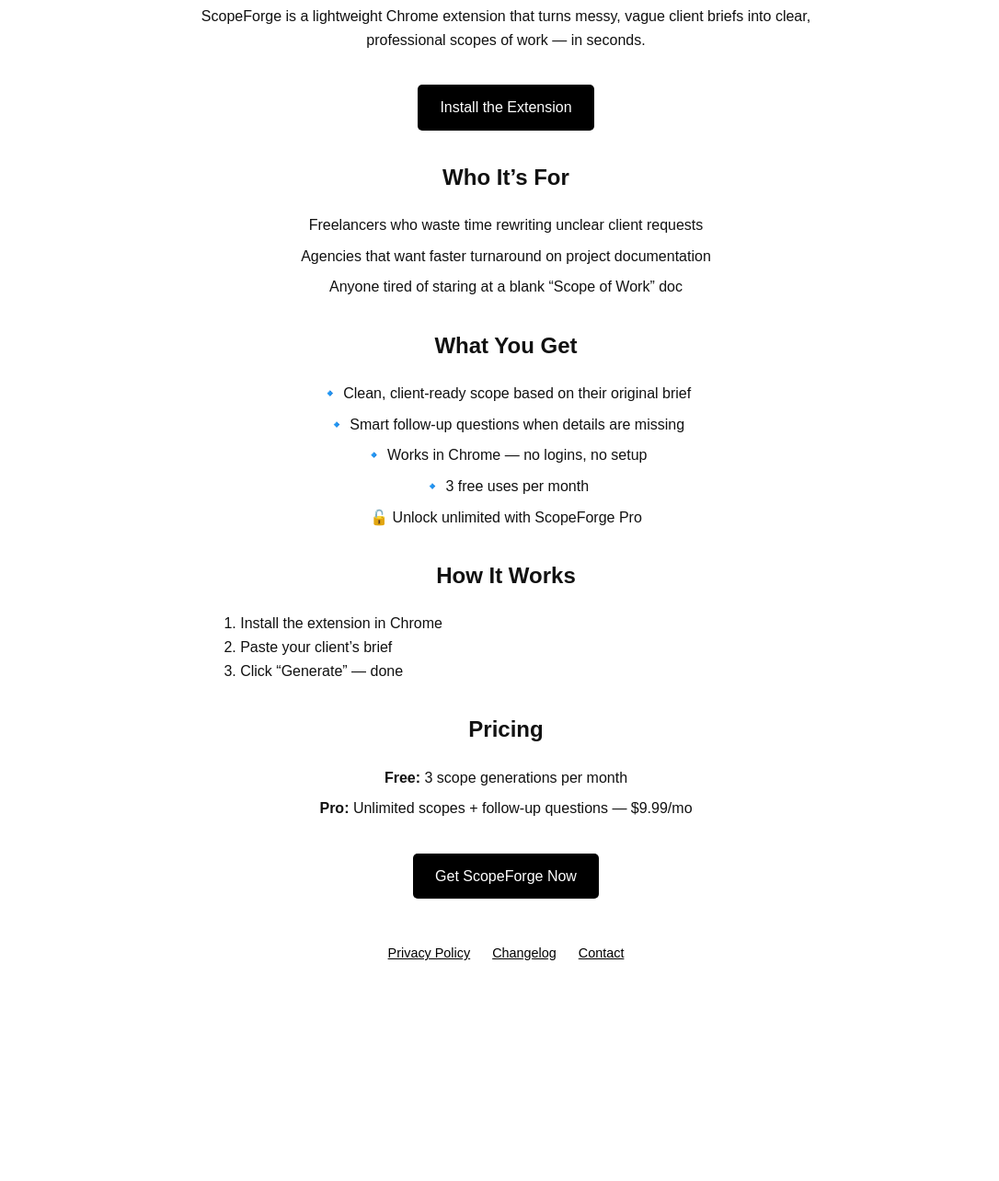
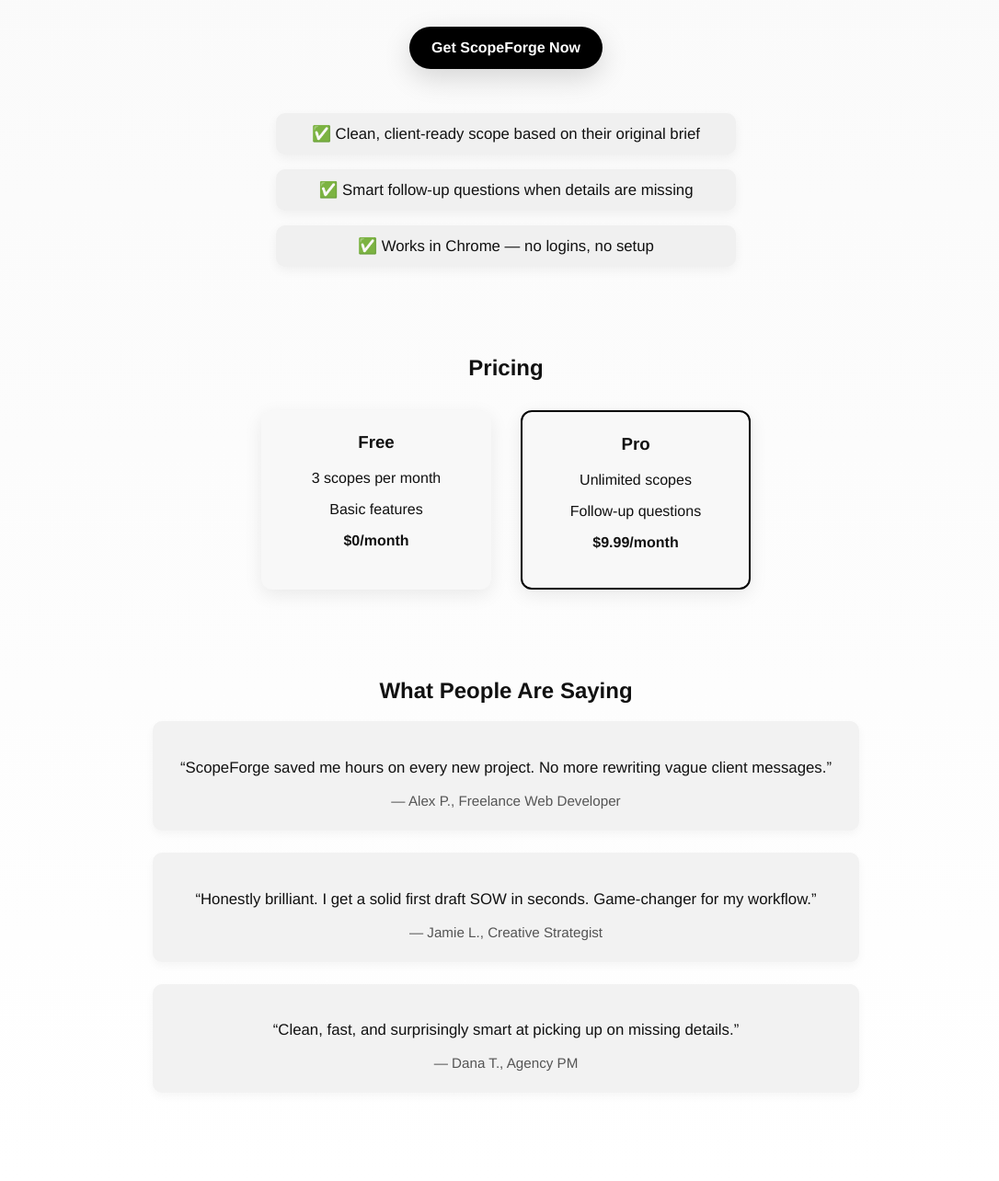
Before and after one commit to startum/ScopeForge-Pro, a plain HTML site: page index.html in a window 1280 px wide. Shown: the part 316-1600 px from the top of the page at 92% size, without its empty margins (90-1176 px from the left). Before the commit the page ends 1396 px from the top, so only its background shows below. Drawn offline with Linux system fonts and the light colour scheme.

Commit message:
Update index.html

```diff
--- a/index.html
+++ b/index.html
@@ -1,97 +1,223 @@
 <!DOCTYPE html>
 <html lang="en">
 <head>
-  <link rel="stylesheet" href="styles.css">
-  <meta charset="UTF-8">
-  <meta name="viewport" content="width=device-width, initial-scale=1.0">
+  <meta charset="UTF-8" />
+  <meta name="viewport" content="width=device-width, initial-scale=1.0"/>
   <title>ScopeForge Pro</title>
   <style>
+    * {
+      box-sizing: border-box;
+    }
+
     body {
-      font-family: 'Arial', sans-serif;
+      margin: 0;
+      font-family: "Helvetica Neue", sans-serif;
+      background: linear-gradient(to bottom, #f9f9f9, #ffffff);
+      color: #111;
+    }
+
+    header {
+      display: flex;
+      justify-content: space-between;
+      align-items: center;
+      padding: 1.5rem 2rem;
+      max-width: 1100px;
+      margin: 0 auto;
+    }
+
+    .nav-links a {
+      margin-left: 1.5rem;
+      font-size: 0.95rem;
+      color: #000;
+      text-decoration: none;
+      font-weight: 500;
+      padding: 8px 12px;
+      border-radius: 6px;
+      transition: background 0.2s ease;
+    }
+
+    .nav-links a:hover {
+      background: #eee;
+    }
+
+    .hero {
       text-align: center;
-      padding: 2rem;
-      max-width: 700px;
+      padding: 4rem 2rem 2rem;
+      max-width: 900px;
       margin: auto;
     }
-    h1 {
-      font-size: 2.8rem;
-      margin: 1rem 0 0.5rem;
+
+    .hero h1 {
+      font-size: 3rem;
+      font-weight: 800;
+      margin-bottom: 1rem;
     }
-    p.tagline {
-      font-size: 1.1rem;
-      margin-bottom: 2rem;
-      color: #333;
+
+    .hero p.subhead {
+      font-size: 1.25rem;
+      color: #444;
+      max-width: 600px;
+      margin: 0 auto 2rem;
     }
-    a.cta {
-      background: black;
-      color: white;
-      padding: 12px 24px;
+
+    .hero .cta-button {
+      font-size: 1rem;
+      background: #000;
+      color: #fff;
+      padding: 14px 24px;
+      border-radius: 30px;
       text-decoration: none;
-      font-size: 1rem;
-      border-radius: 5px;
+      font-weight: 600;
+      box-shadow: 0 10px 30px rgba(0, 0, 0, 0.15);
+      transition: transform 0.2s ease, background 0.2s ease;
       display: inline-block;
-      margin-top: 20px;
     }
-    .footer-links {
+
+    .hero .cta-button:hover {
+      background: #222;
+      transform: translateY(-2px);
+    }
+
+    .benefits {
       margin-top: 3rem;
-      font-size: 0.9rem;
+      display: flex;
+      flex-direction: column;
+      align-items: center;
+      gap: 1rem;
     }
-    .footer-links a {
-      margin: 0 10px;
-      color: #000;
-      text-decoration: underline;
+
+    .benefit-item {
+      font-size: 1.05rem;
+      background: #f0f0f0;
+      padding: 12px 20px;
+      border-radius: 10px;
+      max-width: 500px;
+      width: 100%;
+      box-shadow: 0 4px 12px rgba(0,0,0,0.05);
     }
-    img.logo {
-      width: 100px;
-      margin-bottom: 1rem;
+
+    @media (max-width: 600px) {
+      .hero h1 {
+        font-size: 2.2rem;
+      }
+
+      .nav-links a {
+        margin-left: 1rem;
+      }
+    }
+
+    .pricing-section {
+      text-align: center;
+      padding: 2rem 1rem;
+    }
+
+    .pricing-cards {
+      display: flex;
+      justify-content: center;
+      gap: 2rem;
+      margin-top: 2rem;
+      flex-wrap: wrap;
+    }
+
+    .card {
+      background: #f8f8f8;
+      padding: 1.5rem;
+      border-radius: 12px;
+      width: 250px;
+      box-shadow: 0 6px 20px rgba(0, 0, 0, 0.08);
+      transition: transform 0.2s ease;
+    }
+
+    .card:hover {
+      transform: translateY(-5px);
+    }
+
+    .card h3 {
+      margin-top: 0;
+    }
+
+    .card.pro {
+      border: 2px solid #000;
+    }
+
+    .testimonials-section {
+      max-width: 800px;
+      margin: 4rem auto;
+      padding: 0 1rem;
+      text-align: center;
+    }
+
+    .testimonial {
+      background: #f2f2f2;
+      padding: 1.5rem;
+      margin-bottom: 1.5rem;
+      border-radius: 10px;
+      font-size: 1.05rem;
+      box-shadow: 0 4px 10px rgba(0, 0, 0, 0.04);
+    }
+
+    .testimonial span {
+      display: block;
+      margin-top: 0.75rem;
+      color: #555;
+      font-size: 0.95rem;
     }
     </style>
 </head>
 <body>
-  <img src="Bleu Noir Graffiti Logo (3).jpg" alt="ScopeForge Logo" class="logo" />
-  <p class="tagline">Auto-generate scopes that make sense</p>
-  <h1>ScopeForge</h1>
-
-  <p>ScopeForge is a lightweight Chrome extension that turns messy, vague client briefs into clear, professional scopes of work — in seconds.</p>
-
-  <a class="cta" href="https://chrome.google.com/webstore/detail/scopeforge/your-extension-id" target="_blank">Install the Extension</a>
-
-  <h2>Who It’s For</h2>
-  <ul>
-    <li>Freelancers who waste time rewriting unclear client requests</li>
-    <li>Agencies that want faster turnaround on project documentation</li>
-    <li>Anyone tired of staring at a blank “Scope of Work” doc</li>
-  </ul>
-
-  <h2>What You Get</h2>
-  <ul>
-    <li>🔹 Clean, client-ready scope based on their original brief</li>
-    <li>🔹 Smart follow-up questions when details are missing</li>
-    <li>🔹 Works in Chrome — no logins, no setup</li>
-    <li>🔹 3 free uses per month</li>
-    <li>🔓 Unlock unlimited with ScopeForge Pro</li>
-  </ul>
-
-  <h2>How It Works</h2>
-  <ol>
-    <li>Install the extension in Chrome</li>
-    <li>Paste your client’s brief</li>
-    <li>Click “Generate” — done</li>
-  </ol>
-
-  <h2>Pricing</h2>
-  <ul>
-    <li><strong>Free:</strong> 3 scope generations per month</li>
-    <li><strong>Pro:</strong> Unlimited scopes + follow-up questions — $9.99/mo</li>
-  </ul>
-
-  <a class="cta" href="https://chrome.google.com/webstore/detail/scopeforge/your-extension-id" target="_blank">Get ScopeForge Now</a>
-
-  <div class="footer-links">
+  <header>
+    <div class="logo" style="font-weight: bold; font-size: 1.1rem;">ScopeForge</div>
+    <nav class="nav-links">
       <a href="privacy.html">Privacy Policy</a>
       <a href="changelog.html">Changelog</a>
-    <a href="mailto:you@example.com">Contact</a>
+    </nav>
+  </header>
+
+  <section class="hero">
+    <h1>Turn Briefs into Clear Scopes</h1>
+    <p class="subhead">ScopeForge is a Chrome extension that auto-generates structured scopes of work from vague client briefs — with follow-up questions when details are missing.</p>
+    <a class="cta-button" href="https://chrome.google.com/webstore/detail/scopeforge/your-extension-id" target="_blank">Get ScopeForge Now</a>
+
+    <div class="benefits">
+      <div class="benefit-item">✅ Clean, client-ready scope based on their original brief</div>
+      <div class="benefit-item">✅ Smart follow-up questions when details are missing</div>
+      <div class="benefit-item">✅ Works in Chrome — no logins, no setup</div>
     </div>
+
+    <div class="pricing-section">
+      <h2 style="margin-top: 4rem;">Pricing</h2>
+      <div class="pricing-cards">
+        <div class="card">
+          <h3>Free</h3>
+          <p>3 scopes per month</p>
+          <p>Basic features</p>
+          <p><strong>$0/month</strong></p>
+        </div>
+        <div class="card pro">
+          <h3>Pro</h3>
+          <p>Unlimited scopes</p>
+          <p>Follow-up questions</p>
+          <p><strong>$9.99/month</strong></p>
+        </div>
+      </div>
+    </div>
+
+    <div class="testimonials-section">
+      <h2 style="margin-top: 4rem;">What People Are Saying</h2>
+      <div class="testimonial">
+        <p>“ScopeForge saved me hours on every new project. No more rewriting vague client messages.”</p>
+        <span>— Alex P., Freelance Web Developer</span>
+      </div>
+      <div class="testimonial">
+        <p>“Honestly brilliant. I get a solid first draft SOW in seconds. Game-changer for my workflow.”</p>
+        <span>— Jamie L., Creative Strategist</span>
+      </div>
+      <div class="testimonial">
+        <p>“Clean, fast, and surprisingly smart at picking up on missing details.”</p>
+        <span>— Dana T., Agency PM</span>
+      </div>
+    </div>
+    </section>
+
 </body>
-
 </html>
```
Lines whose indentation alone changed are shown as unchanged.
